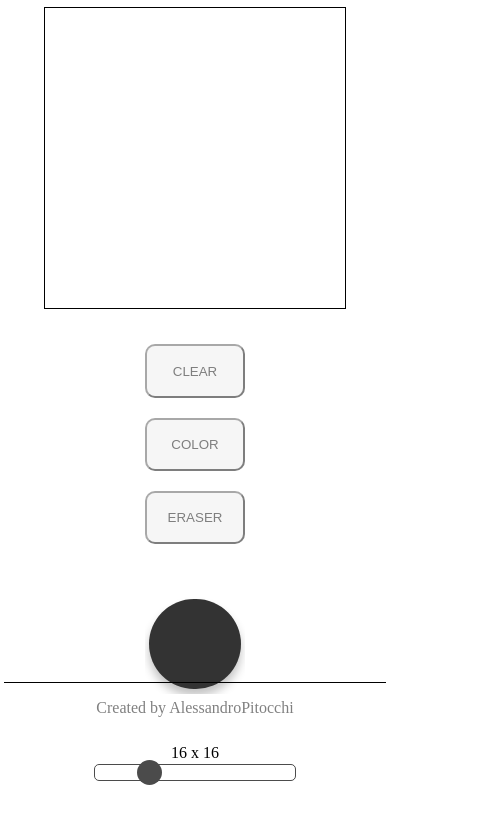
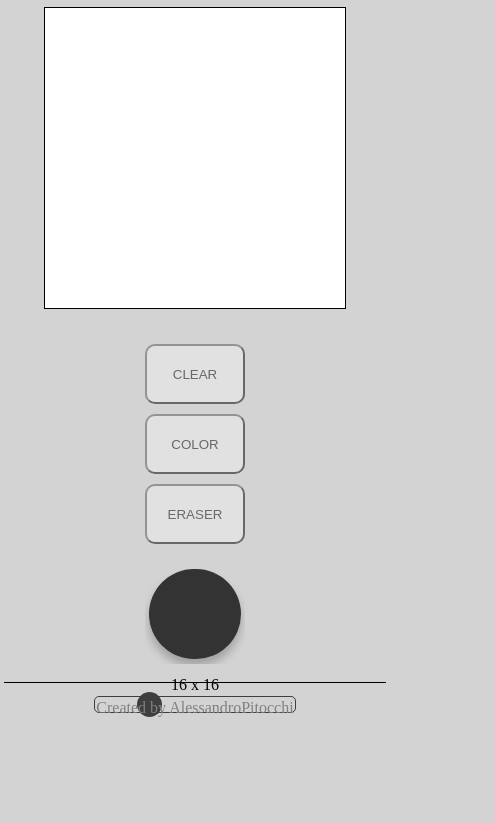
Before and after one commit to alessandropitocchi/Etch-a-Sketch, a plain HTML site: page index.html in a window 390 px wide. Shown: the part 111-934 px from the top of the page, 495 px wide, since content can reach past the window. Before the commit the page ends 902 px from the top, so only its background shows below. Drawn offline with Linux system fonts and the light colour scheme.

Commit message:
correct Responsive Design

```diff
--- a/css/style.css
+++ b/css/style.css
@@ -1,10 +1,7 @@
-html {
-    position: relative;
-    min-height: 100%;
-  }
 
 
 body{
+    background-color: lightgray;
     display: flex;
     flex-direction: column;
     align-items: center;
@@ -45,6 +42,7 @@ h1{
     display: flex;
     width: 600px;
     margin-top: 50px;
+    margin-bottom: 70px;
     justify-content: space-between;
     gap: 200px;
 }
@@ -127,6 +125,7 @@ button:hover{
 }
 
 .footer{
+    margin-top: 50px;
     text-align: center;
     position: fixed;
     background-color: transparent;
@@ -138,13 +137,7 @@ button:hover{
     border-top: 1px solid black;
   }
 
-  @media (max-width: 1200px) {
-    .main {
-      justify-content: center;
-    }
-  }
-
-  @media (max-width: 650px) {
+  @media (max-width: 800px) {
 
     .mainContent{
         display: flex;
@@ -171,7 +164,6 @@ button:hover{
         display: flex;
         flex-direction: column;
         justify-content: space-between;
-        gap: 20px;
     }
 
     .commandPanel{
@@ -180,11 +172,15 @@ button:hover{
         flex-direction: column;
         justify-content: center;
         height: auto;
+        margin: 20px;
+        width: auto;
         align-items: center;
-        gap: 50px;
+        gap: 12px;
     }
+
     .slideContainer{
         margin-top: 0px;
+        margin-bottom: 80px;
         display: flex;
         flex-direction: column;
         justify-content: center;
```
